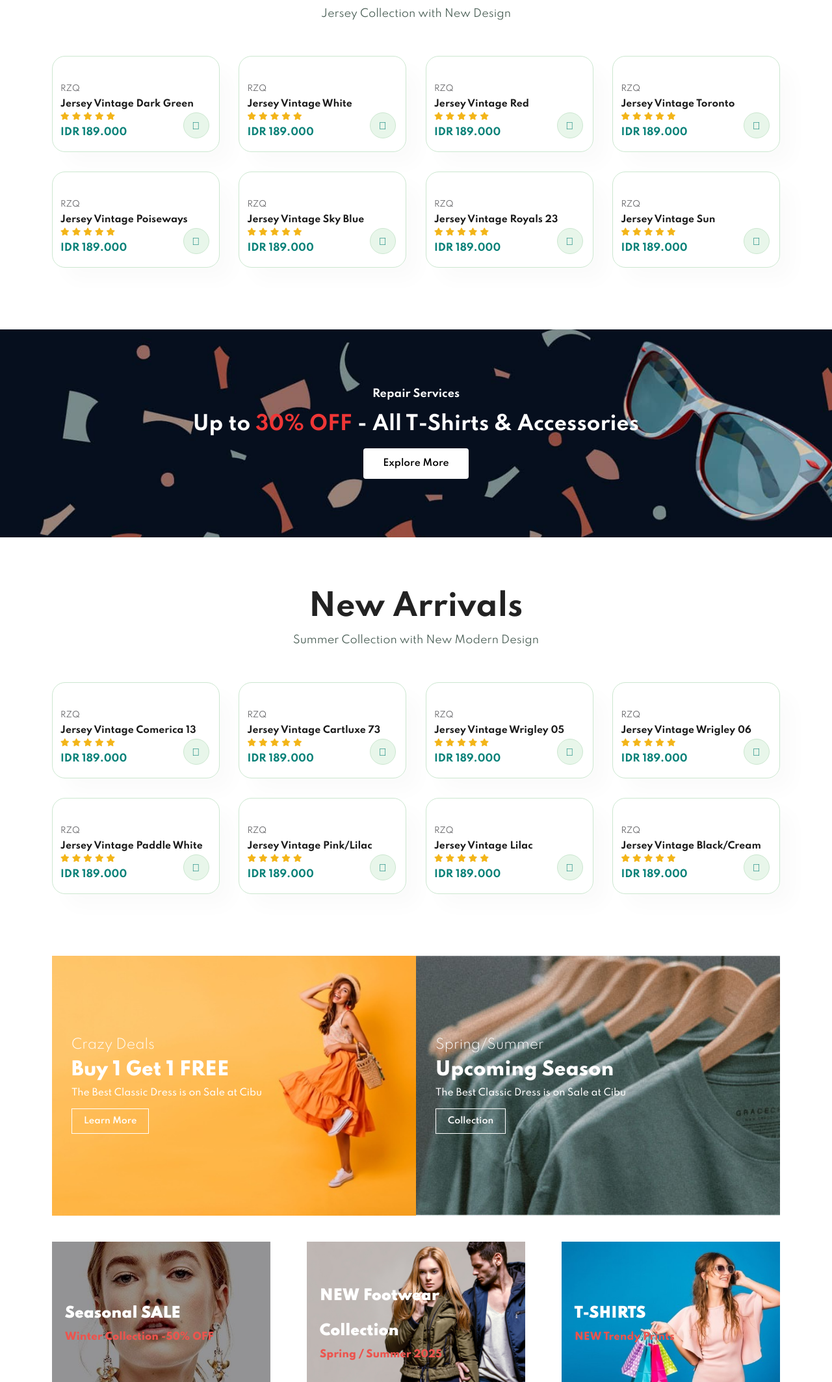
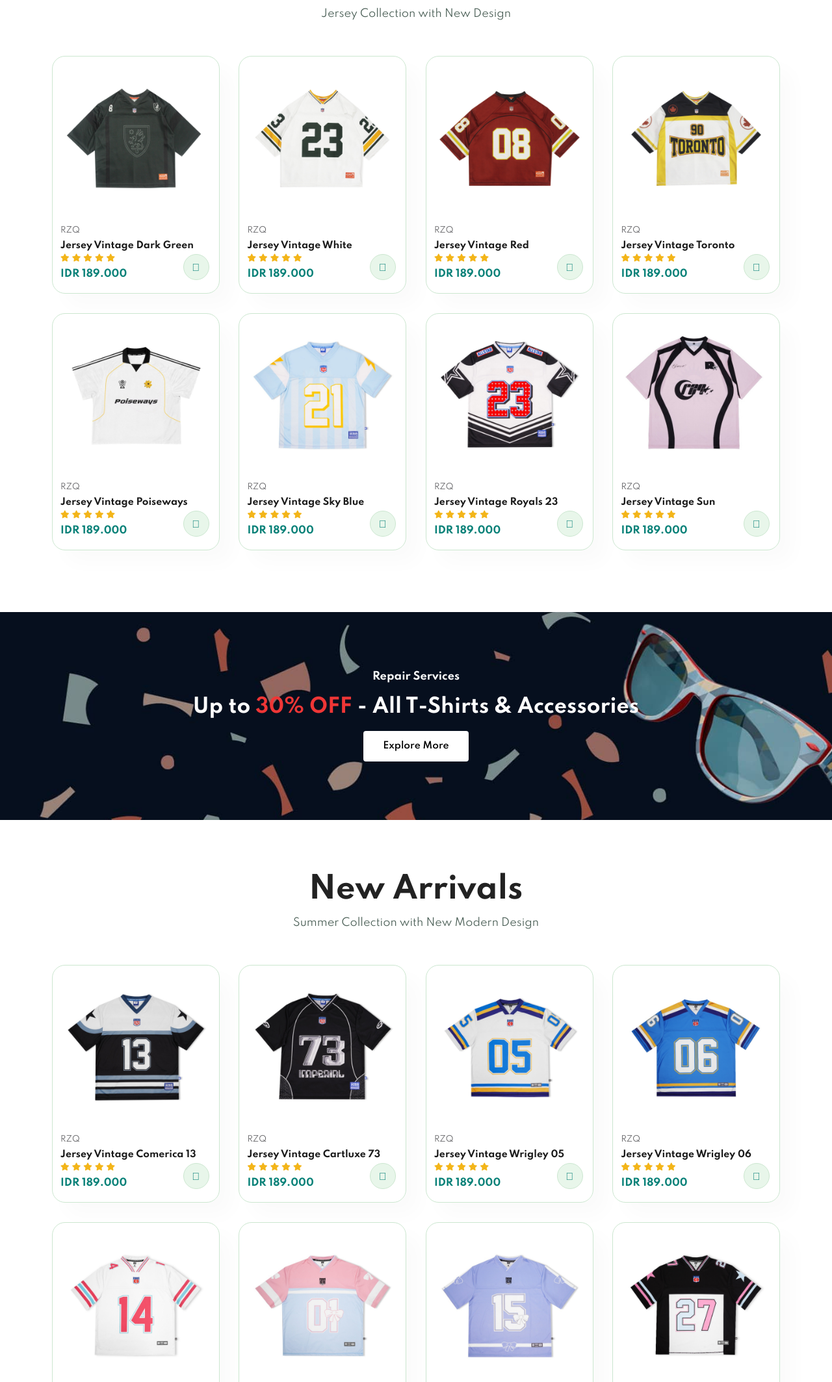
Before and after one commit to potabe/cibustore, a plain HTML site: page index.html in a window 1280 px wide. Shown: the part 1208-3335 px from the top of the page at 65% size. Drawn offline with Linux system fonts and the light colour scheme; files whose address does not match are found by name.

Commit message:
Update index.html

```diff
--- a/index.html
+++ b/index.html
@@ -87,7 +87,7 @@
       <p>Jersey Collection with New Design</p>
       <div class="pro-container">
         <div class="pro" onclick="window.location.href='sproduct.html'; ">
-          <img src="img/Baju/baju1.jpg" alt="" />
+          <img src="Baju/baju1.jpg" alt="" />
           <div class="des">
             <span>RZQ</span>
             <h5>Jersey Vintage Dark Green</h5>
@@ -103,7 +103,7 @@
           <a href="#"><i class="fal fa-shopping-cart cart"></i></a>
         </div>
         <div class="pro" onclick="window.location.href='sproduct.html'; ">
-          <img src="img/Baju/baju2.jpg" alt="" />
+          <img src="Baju/baju2.jpg" alt="" />
           <div class="des">
             <span>RZQ</span>
             <h5>Jersey Vintage White</h5>
@@ -119,7 +119,7 @@
           <a href="#"><i class="fal fa-shopping-cart cart"></i></a>
         </div>
         <div class="pro" onclick="window.location.href='sproduct.html'; ">
-          <img src="img/Baju/baju3.jpg" alt="" />
+          <img src="Baju/baju3.jpg" alt="" />
           <div class="des">
             <span>RZQ</span>
             <h5>Jersey Vintage Red</h5>
@@ -135,7 +135,7 @@
           <a href="#"><i class="fal fa-shopping-cart cart"></i></a>
         </div>
         <div class="pro" onclick="window.location.href='sproduct.html'; ">
-          <img src="img/Baju/baju4.jpg" alt="" />
+          <img src="Baju/baju4.jpg" alt="" />
           <div class="des">
             <span>RZQ</span>
             <h5>Jersey Vintage Toronto</h5>
@@ -151,7 +151,7 @@
           <a href="#"><i class="fal fa-shopping-cart cart"></i></a>
         </div>
         <div class="pro" onclick="window.location.href='sproduct.html'; ">
-          <img src="img/Baju/baju5.jpg" alt="" />
+          <img src="Baju/baju5.jpg" alt="" />
           <div class="des">
             <span>RZQ</span>
             <h5>Jersey Vintage Poiseways</h5>
@@ -167,7 +167,7 @@
           <a href="#"><i class="fal fa-shopping-cart cart"></i></a>
         </div>
         <div class="pro" onclick="window.location.href='sproduct2.html'; ">
-          <img src="img/Baju/baju6.jpg" alt="" />
+          <img src="Baju/baju6.jpg" alt="" />
           <div class="des">
             <span>RZQ</span>
             <h5>Jersey Vintage Sky Blue</h5>
@@ -183,7 +183,7 @@
           <a href="#"><i class="fal fa-shopping-cart cart"></i></a>
         </div>
         <div class="pro" onclick="window.location.href='sproduct2.html'; ">
-          <img src="img/Baju/baju7.jpg" alt="" />
+          <img src="Baju/baju7.jpg" alt="" />
           <div class="des">
             <span>RZQ</span>
             <h5>Jersey Vintage Royals 23</h5>
@@ -199,7 +199,7 @@
           <a href="#"><i class="fal fa-shopping-cart cart"></i></a>
         </div>
         <div class="pro" onclick="window.location.href='sproduct2.html'; ">
-          <img src="img/Baju/baju8.jpg" alt="" />
+          <img src="Baju/baju8.jpg" alt="" />
           <div class="des">
             <span>RZQ</span>
             <h5>Jersey Vintage Sun</h5>
@@ -230,7 +230,7 @@
       <p>Summer Collection with New Modern Design</p>
       <div class="pro-container">
         <div class="pro" onclick="window.location.href='sproduct2.html'; ">
-          <img src="img/Baju/baju9.jpg" alt="" />
+          <img src="Baju/baju9.jpg" alt="" />
           <div class="des">
             <span>RZQ</span>
             <h5>Jersey Vintage Comerica 13</h5>
@@ -246,7 +246,7 @@
           <a href="#"><i class="fal fa-shopping-cart cart"></i></a>
         </div>
         <div class="pro" onclick="window.location.href='sproduct2.html'; ">
-          <img src="img/Baju/baju10.jpg" alt="" />
+          <img src="Baju/baju10.jpg" alt="" />
           <div class="des">
             <span>RZQ</span>
             <h5>Jersey Vintage Cartluxe 73</h5>
@@ -262,7 +262,7 @@
           <a href="#"><i class="fal fa-shopping-cart cart"></i></a>
         </div>
         <div class="pro" onclick="window.location.href='sproduct3.html'; ">
-          <img src="img/Baju/baju11.jpg" alt="" />
+          <img src="Baju/baju11.jpg" alt="" />
           <div class="des">
             <span>RZQ</span>
             <h5>Jersey Vintage Wrigley 05</h5>
@@ -278,7 +278,7 @@
           <a href="#"><i class="fal fa-shopping-cart cart"></i></a>
         </div>
         <div class="pro" onclick="window.location.href='sproduct3.html'; ">
-          <img src="img/Baju/baju12.jpg" alt="" />
+          <img src="Baju/baju12.jpg" alt="" />
           <div class="des">
             <span>RZQ</span>
             <h5>Jersey Vintage Wrigley 06</h5>
@@ -294,7 +294,7 @@
           <a href="#"><i class="fal fa-shopping-cart cart"></i></a>
         </div>
         <div class="pro" onclick="window.location.href='sproduct3.html'; ">
-          <img src="img/Baju/baju13.jpg" alt="" />
+          <img src="Baju/baju13.jpg" alt="" />
           <div class="des">
             <span>RZQ</span>
             <h5>Jersey Vintage Paddle White</h5>
@@ -310,7 +310,7 @@
           <a href="#"><i class="fal fa-shopping-cart cart"></i></a>
         </div>
         <div class="pro" onclick="window.location.href='sproduct3.html'; ">
-          <img src="img/Baju/baju14.jpg" alt="" />
+          <img src="Baju/baju14.jpg" alt="" />
           <div class="des">
             <span>RZQ</span>
             <h5>Jersey Vintage Pink/Lilac</h5>
@@ -326,7 +326,7 @@
           <a href="#"><i class="fal fa-shopping-cart cart"></i></a>
         </div>
         <div class="pro" onclick="window.location.href='sproduct3.html'; ">
-          <img src="img/Baju/baju15.jpg" alt="" />
+          <img src="Baju/baju15.jpg" alt="" />
           <div class="des">
             <span>RZQ</span>
             <h5>Jersey Vintage Lilac</h5>
@@ -342,7 +342,7 @@
           <a href="#"><i class="fal fa-shopping-cart cart"></i></a>
         </div>
         <div class="pro" onclick="window.location.href='sproduct3.html'; ">
-          <img src="img/Baju/baju16.jpg" alt="" />
+          <img src="Baju/baju16.jpg" alt="" />
           <div class="des">
             <span>RZQ</span>
             <h5>Jersey Vintage Black/Cream</h5>
@@ -410,7 +410,7 @@
     <!-- Footer -->
     <footer class="section-p1">
       <div class="col">
-        <img class="logo" src="img/logo.png" alt="" />
+        <img class="logo" src="assets/logo.png" alt="" />
         <h4>Contact</h4>
         <p>
           <strong>Address : </strong> Jl. SMA Kapin No.292A, RT.9/RW.8, Pd.
@@ -460,14 +460,14 @@
         <p>From App Store or Google Play</p>
         <div class="row">
           <a href="https://www.apple.com/app-store/"
-            ><img src="img/pay/app.jpg" alt=""
+            ><img src="pay/app.jpg" alt=""
           /></a>
           <a href="https://play.google.com/store/games?hl=en-IN"
-            ><img src="img/pay/play.jpg" alt=""
+            ><img src="pay/play.jpg" alt=""
           /></a>
         </div>
         <p>Secured Payment Gateways</p>
-        <img src="img/pay/pay.png" alt="" />
+        <img src="pay/pay.png" alt="" />
       </div>
 
       <!-- Copyright -->
```
